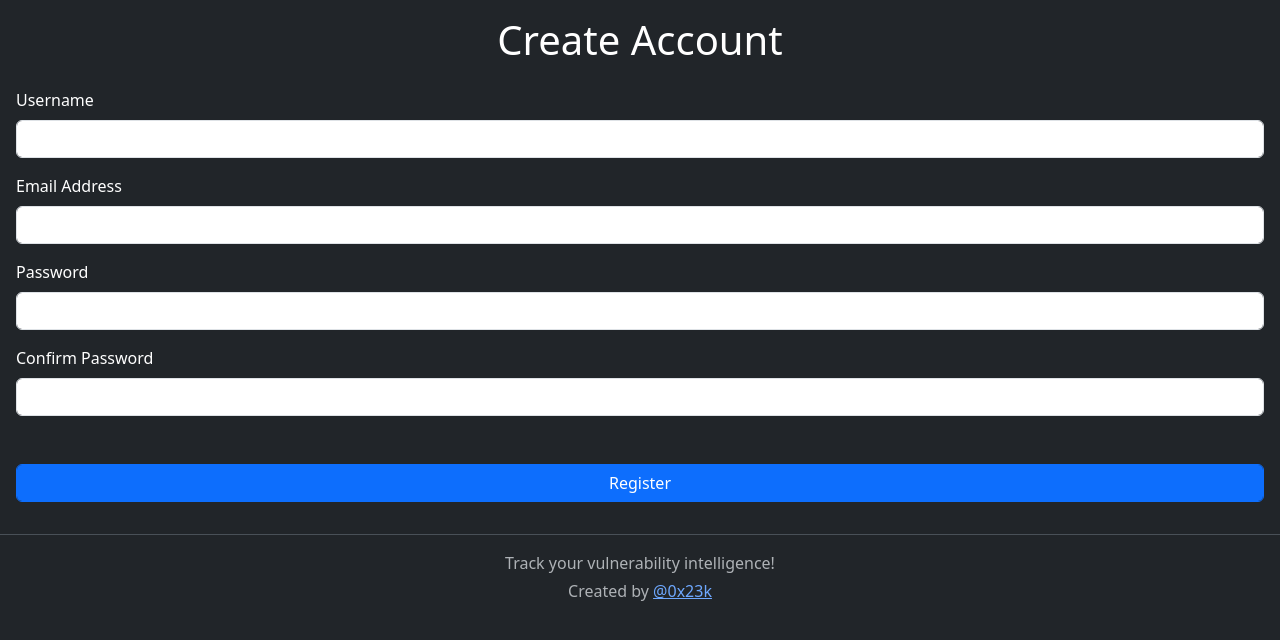
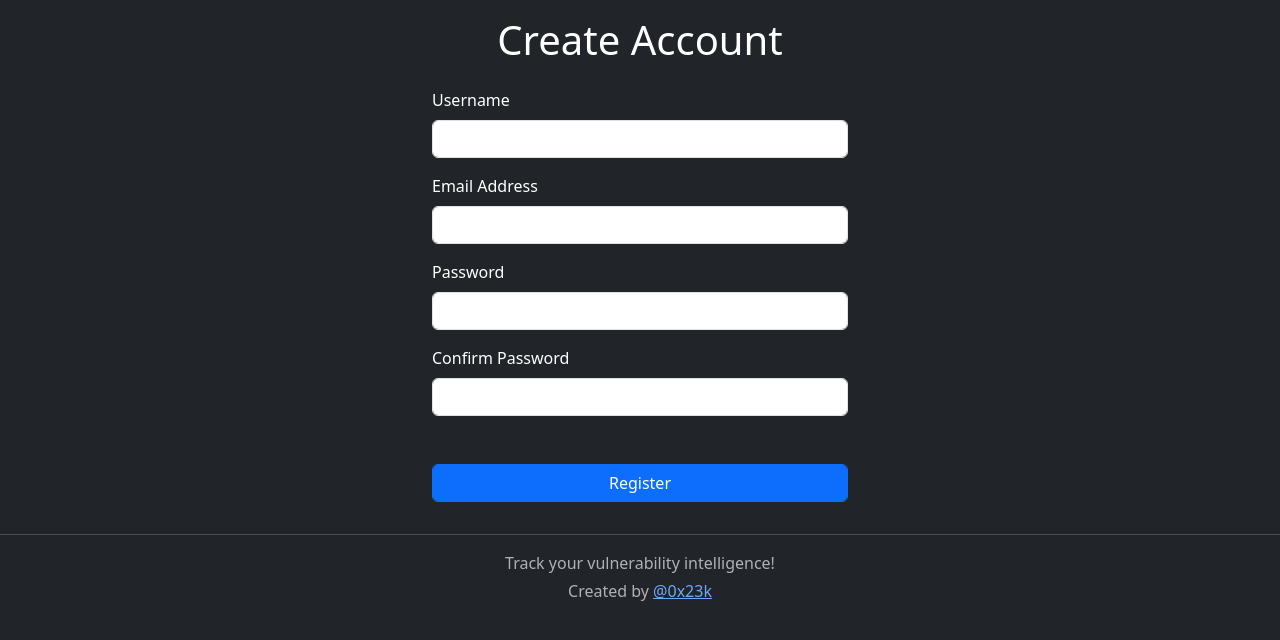
Before and after one commit to ZekeriyaAY/VulnIntelTracker, a Flask app: page /register in a window 1280 px wide. Shown: the part 56-696 px from the top of the page. Run offline with Flask 3, Linux system fonts and the light colour scheme; some libraries are stand-ins or nearby versions.

Commit message:
Forms Centered

```diff
--- a/app/templates/user/login.html
+++ b/app/templates/user/login.html
@@ -1,6 +1,7 @@
 {% extends "base.html" %}
 {% block content %}
 
+<div class="col-md-4 mx-auto">
     <h1 class="text-center mb-4">Login</h1>
     <form action="{{ url_for('login') }}" method="post" novalidate>
         {{ form.hidden_tag() }}
@@ -39,5 +40,6 @@
 
         <p>New User? <a href="{{ url_for('register') }}">Click to Register!</a></p>
     </form>
+</div>
 
 {% endblock %}
--- a/app/templates/user/password_change.html
+++ b/app/templates/user/password_change.html
@@ -1,3 +1,4 @@
+<div class="col-md-4 mx-auto">
     <h2 class="text-center mb-4">Password Change</h2>
     <form action="" method="post" novalidate>
         {{ form.hidden_tag() }}
@@ -43,3 +44,4 @@
 
         <div class="form-group mb-3 mx-auto">{{ form.submit(class_="form-control btn btn-primary") }}</div>
     </form>
+</div>
--- a/app/templates/user/register.html
+++ b/app/templates/user/register.html
@@ -1,6 +1,7 @@
 {% extends "base.html" %}
 {% block content %}
 
+<div class="col-md-4 mx-auto">
     <h1 class="text-center mb-4">Create Account</h1>
     <form action="{{ url_for('register') }}" method="post">
         {{ form.hidden_tag() }}
@@ -59,5 +60,6 @@
 
         <div class="form-group mb-3 mx-auto">{{ form.submit(class_="form-control btn btn-primary") }}</div>
     </form>
+</div>
 
 {% endblock %}
```
Lines whose indentation alone changed are shown as unchanged.
